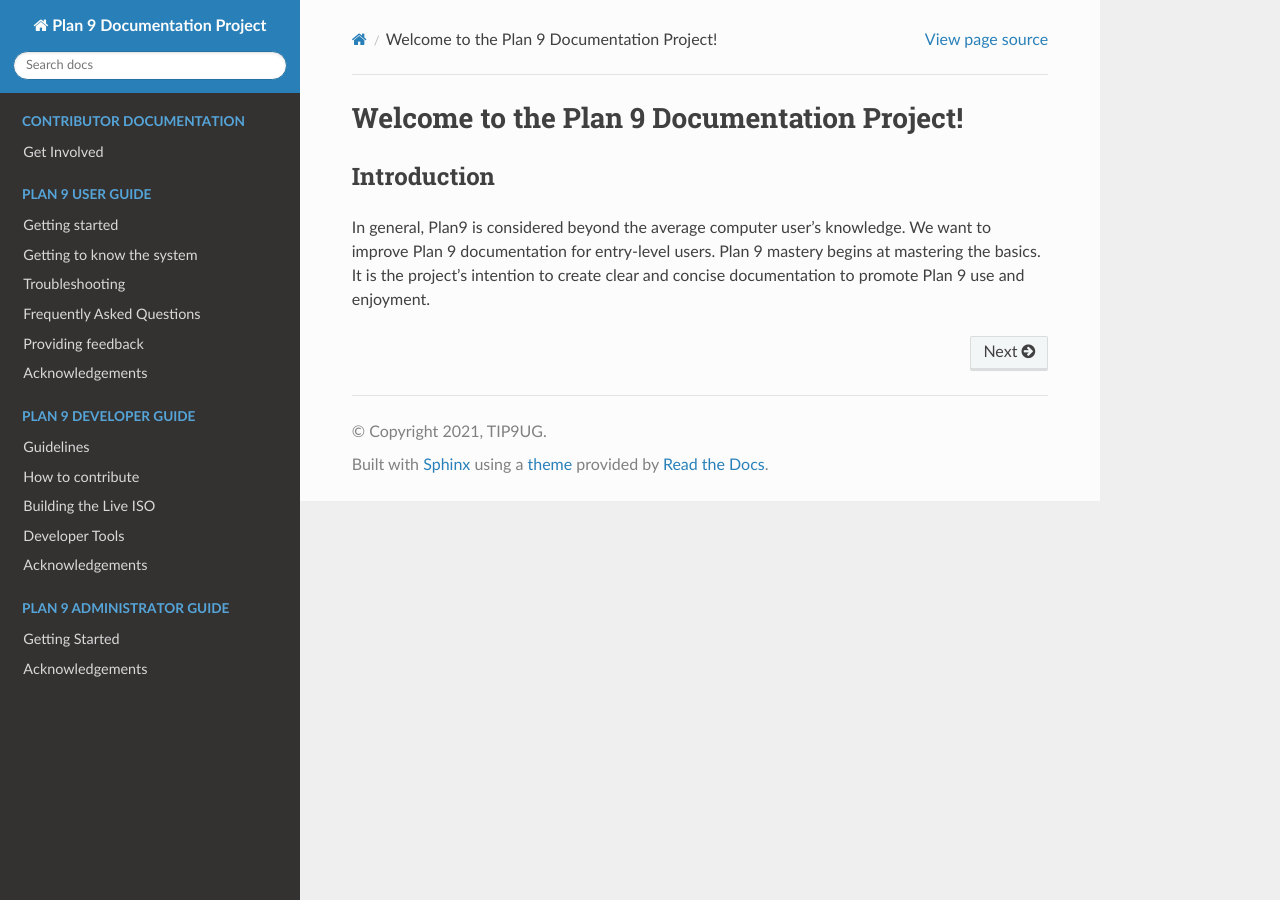
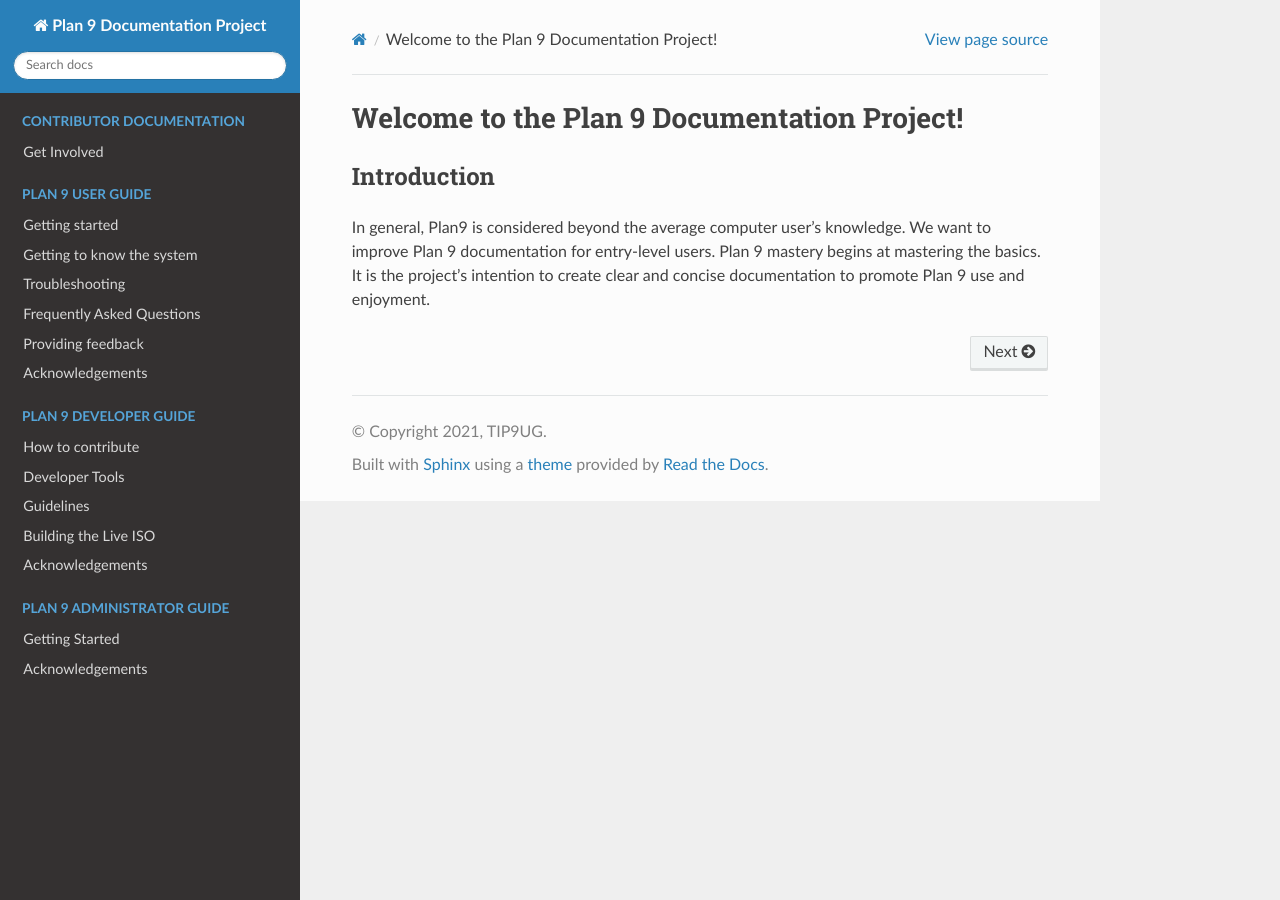
Before and after one commit to tip9ug/plan9-documentation, a Sphinx documentation site: the page built from source/index.md, in a window 1280 px wide. Built offline with Sphinx 7.4.7 and the Read the Docs theme 2.0.0, drawn with Linux system fonts in a browser that asks for light colours.

````diff
--- a/source/index.md
+++ b/source/index.md
@@ -30,10 +30,10 @@ user/acknowledgements
 :maxdepth: 2
 :glob:
 
+developer/contributing
+developer/tools
 developer/guidelines
-developer/contributing
 developer/building
-developer/tools
 developer/acknowledgements
 ```
 
````
